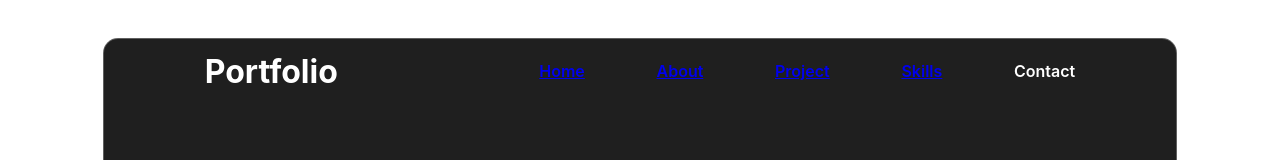
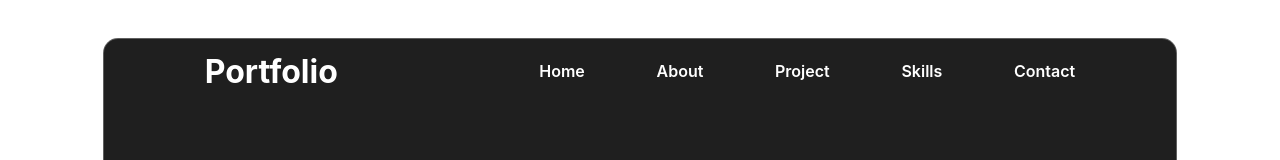
Before and after one commit to 12Shoaib/Portfolio, a React (Create React App) app: page / in a window 1280 px wide. Shown: the top 160 px of the page. Built offline with nearby package versions, Linux system fonts and the light colour scheme; grey boxes are pictures that could not be loaded.

Commit message:
home , about , project design

```diff
--- a/src/Components/Poster/Poster.js
+++ b/src/Components/Poster/Poster.js
@@ -8,10 +8,10 @@ const Poster = () => {
             <div className={poster.Header}>
             <h1 className={poster.heading}>Portfolio</h1>
                 <div className={poster.Menu_options}>
-                <a href='#Home'><span className={poster.menu}>Home</span></a>
-                <a href='#About'><span className={poster.menu}>About</span></a>
-                <a href='#Project'><span className={poster.menu}>Project</span></a>
-                <a href='#Skills'><span className={poster.menu}>Skills</span></a>
+                <a className={poster.links} href='#Home'><span className={poster.menu}>Home</span></a>
+                <a className={poster.links} href='#About'><span className={poster.menu}>About</span></a>
+                <a className={poster.links} href='#Project'><span className={poster.menu}>Project</span></a>
+                <a className={poster.links} href='#Skills'><span className={poster.menu}>Skills</span></a>
                 <span className={poster.menu}>Contact</span>
                 </div>
             </div>
--- a/src/Components/Poster/poster.module.css
+++ b/src/Components/Poster/poster.module.css
@@ -108,3 +108,7 @@
     top: 30rem;
     left: 69rem;
 }
+.links{
+    text-decoration: none;
+    color: white;
+}
```
